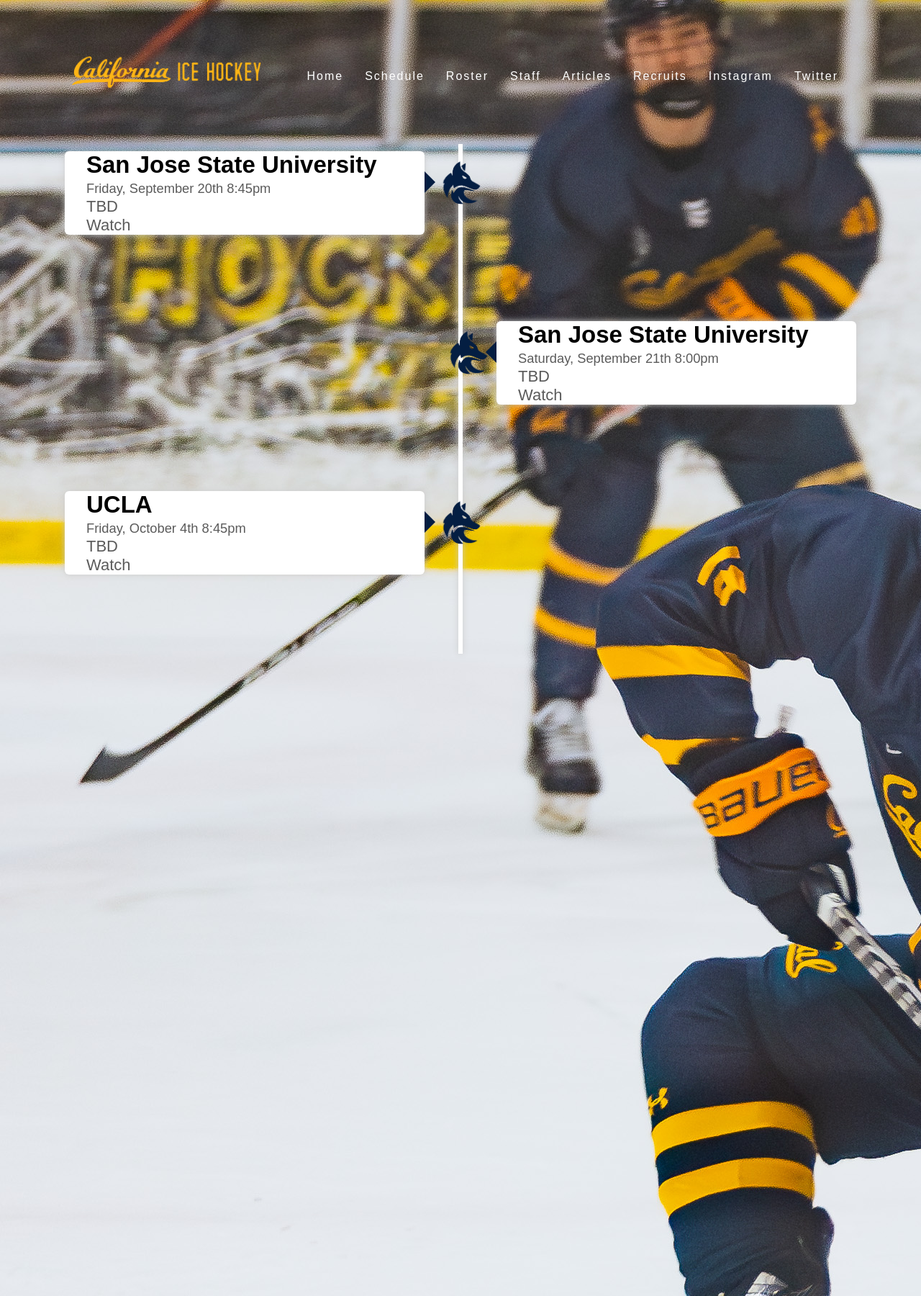
After one commit to allananaka/Cal-Ice-Hockey-Website-2.0, a PHP site: page /schedule.html in a window 1280 px wide. The commit adds this page. Shown: the whole page at 72% size. Run offline with PHP 8.4, Linux system fonts and the light colour scheme.

Commit message:
started schedule page

```diff
--- /dev/null
+++ b/schedule.html
@@ -0,0 +1,65 @@
+<!DOCTYPE html>
+<html lang="en">
+<head>
+    <meta charset="UTF-8">
+    <meta name="viewport" content="width=device-width, initial-scale=1.0">
+    <title>Document</title>
+    <link rel="stylesheet" href="styles.css">
+    <link rel="preconnect" href="https://fonts.googleapis.com">
+    <link rel="preconnect" href="https://fonts.gstatic.com" crossorigin>
+    <link href="https://fonts.googleapis.com/css2?family=Spectral:ital,wght@0,200;0,300;0,400;0,500;0,600;0,700;0,800;1,200;1,300;1,400;1,500;1,600;1,700;1,800&display=swap" rel="stylesheet">
+</head>
+<body class="white">
+    <header>
+        <a href="index.html" class="logo"><img src="images/calicehockeylogo2.png" alt="California"></a>
+        <ul>
+            <li><a href="index.html">Home</a></li>
+            <li><a href="schedule.html">Schedule</a></li>
+            <li><a href="#">Roster</a></li>
+            <li><a href="#">Staff</a></li>
+            <li><a href="#">Articles</a></li>
+            <li><a href="#">Recruits</a></li>
+            <li><a href="#">Instagram</a></li>
+            <li><a href="#">Twitter</a></li>
+        </ul>
+    </header>
+    <script type="text/javascript">
+        window.addEventListener("scroll", function(){
+            var header = document.querySelector("header");
+            header.classList.toggle("sticky", window.scrollY > 0);
+        })
+    </script>
+    <div class="timeline">
+        <div class="timelineContainer timelineLeft-container">
+            <img src="images/darkblueblackdog.png">
+            <div class="textbox">
+                <h2 class="blackText">San Jose State University</h2>
+                <small>Friday, September 20th 8:45pm</small>
+                <p>TBD</p>
+                <span class="left-container-arrow"></span>
+                <a href="">Watch</a>
+            </div>
+        </div>
+        <div class="timelineContainer timelineRight-container">
+            <img src="images/darkblueblackdog.png">
+            <div class="textbox">
+                <h2 class="blackText">San Jose State University</h2>
+                <small>Saturday, September 21th 8:00pm</small>
+                <p>TBD</p>
+                <span class="right-container-arrow"></span>
+                <a href="">Watch</a>
+            </div>
+        </div>
+        <div class="timelineContainer timelineLeft-container">
+            <img src="images/darkblueblackdog.png">
+            <div class="textbox">
+                <h2 class="blackText">UCLA</h2>
+                <small>Friday, October 4th 8:45pm</small>
+                <p>TBD</p>
+                <span class="left-container-arrow"></span>
+                <a href="">Watch</a>
+            </div>
+        </div>
+    </div>
+</body>
+</html>
--- a/styles.css
+++ b/styles.css
@@ -253,3 +253,134 @@ header.sticky ul li a {
     width: 100%;
     background: rgb(4,30,66);
 }
+.socialmediacontainer {
+    margin-left: 70%;
+    text-align: right;
+    display: flex;
+    flex-direction: row;
+    top: 50px;
+    position: relative;
+}
+.FollowUs {
+    font-family: "Spectral", serif;
+    font-weight: 500;
+    font-style: italic;
+    margin-top: 10px;
+    color: white;
+    font-size: 2em;
+}
+.socialmediacontainer div a img {
+    max-width: 50px;
+    width: 90%;
+    margin-left: 20px;
+    height: auto;
+}
+.white {
+    font-family: "Poppins", sans-serif;
+    background: rgb(214, 214, 214);
+    background-image: url(images/CAL\ VS.\ EW\ HOCKEY-027.jpg);
+    background-repeat: no-repeat;
+    height: 1000px;
+    width: 100%;
+    margin: 0;
+    padding: 0;
+
+}
+.timeline {
+    box-sizing: border-box;
+    position: relative;
+    max-width: 1200px;
+    margin: 200px auto;
+
+}
+.timelineContainer {
+    padding: 10px 50px;
+    position: relative;
+    width: 50%;
+}
+.textbox {
+    color: rgb(91, 91, 91);
+    padding-left: 30px;
+    padding: 20px, 30px;
+    background: white;
+    position: relative;
+    border-radius: 6px;
+    font-size: 22px;
+    -moz-box-shadow: 0 0 8px #ccc;
+    -webkit-box-shadow: 0 0 8px #ccc;
+    box-shadow: 0 0 8px #ccc;
+    margin-bottom: 100px;
+}
+.timelineLeft-container {
+    left: 0;
+}
+.timelineRight-container {
+    left: 50%;
+}
+.timelineContainer img {
+    position: absolute;
+    width: 60px;
+    right: -30px;
+    top: 10%;
+    z-index: 10;
+}
+.timelineRight-container img{
+    left: -20px;
+}
+.timeline::after {
+    content: '';
+    position: absolute;
+    width: 6px;
+    height: 100%;
+    background: white;
+    top: 0;
+    left: 50%;
+    margin-left: -3px;
+    z-index: -1;
+    -moz-box-shadow: 0 0 8px #ccc;
+    -webkit-box-shadow: 0 0 8px #ccc;
+    box-shadow: 0 0 8px #ccc;
+}
+.blackText {
+    color: black;
+}
+.textbox h2 {
+    font-weight: 600;
+}
+.textbox small {
+    display: inline-block;
+    margin-bottom: 15
+}
+.left-container-arrow {
+    height: 0;
+    width: 0;
+    position: absolute;
+    top: 28px;
+    z-index: 1;
+    border-top: 15px solid transparent;
+    border-bottom: 15px solid transparent;
+    border-left: 15px solid rgb(4,30,66);
+    right: -15px;
+}
+.right-container-arrow {
+    height: 0;
+    width: 0;
+    position: absolute;
+    top: 28px;
+    z-index: 1;
+    border-top: 15px solid transparent;
+    border-bottom: 15px solid transparent;
+    border-right: 15px solid rgb(4,30,66);
+    left: -15px;
+}
+.textbox a {
+    text-decoration: none;
+}
+.textbox a:visited {
+    color: rgb(91, 91, 91);
+}
+.textbox a:hover {
+    color: white;
+    border-radius: 3px;
+    background: rgb(91, 91, 91);
+}
```
Also changed, not shown: index.html (+7 -1 lines), images/5ec14aa8686c6761c75b20a164a8afc2.jpg (added), images/new-instagram-logo-white-border-icon-png-large.png (added), images/tiktok-round-white-icon.webp (added), images/x-social-media-white-round-icon.png (added).
